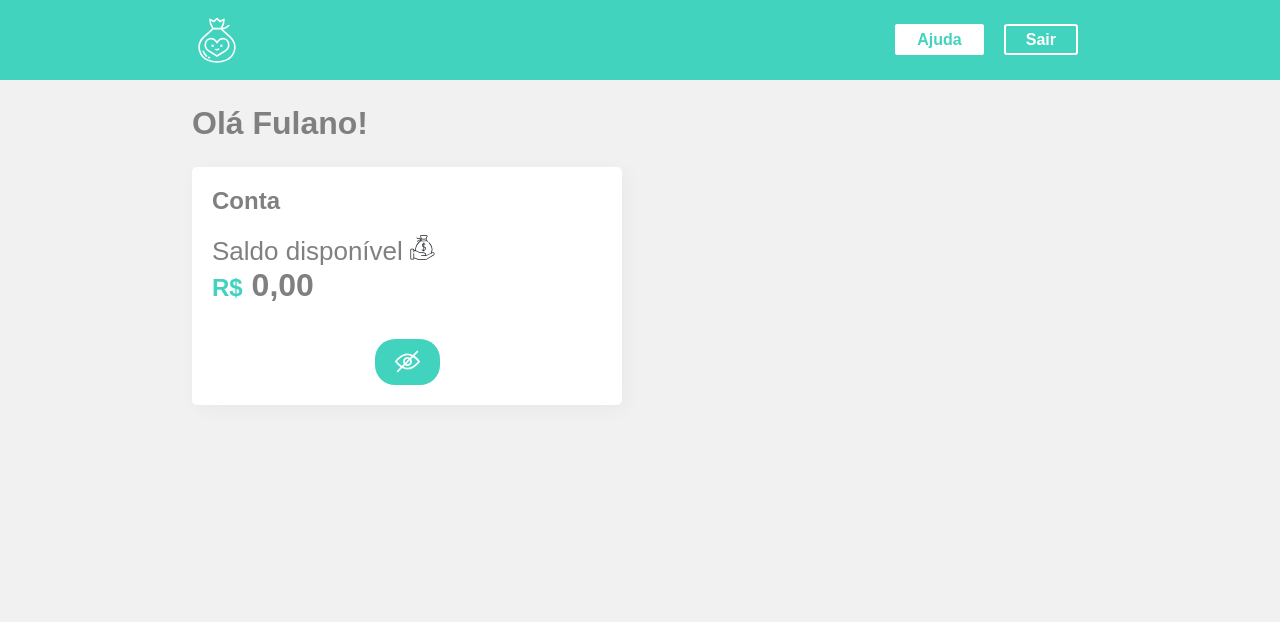
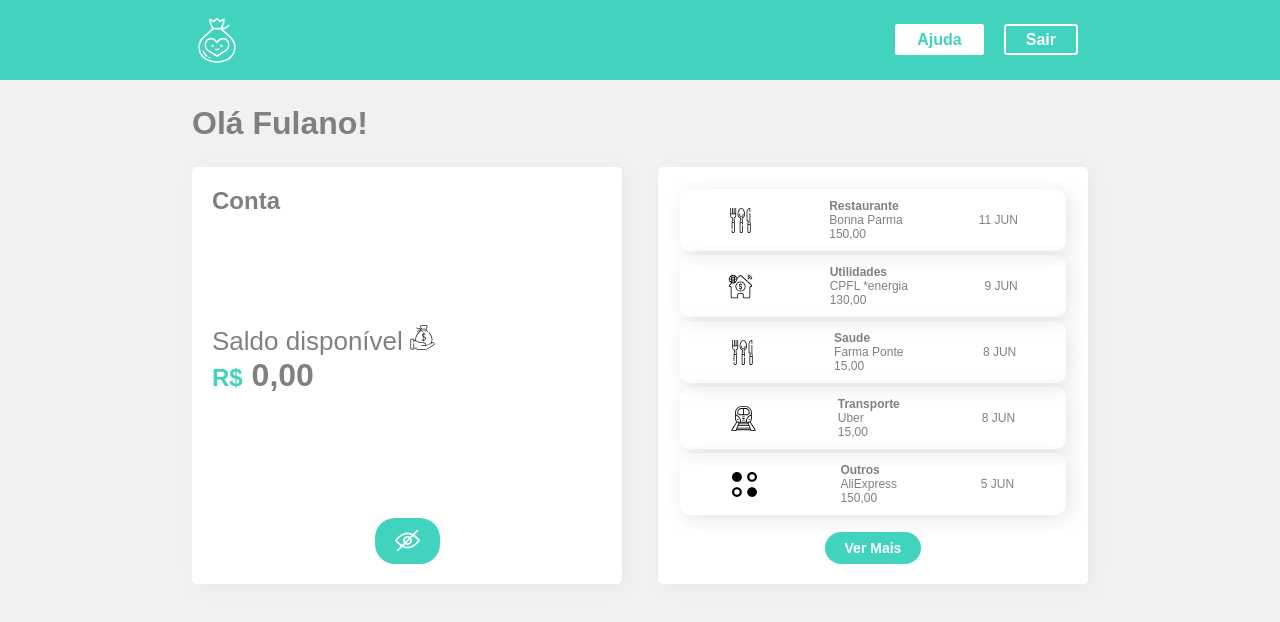
Before and after one commit to Bruno-Pallin/alura-styled-components, a React (Create React App) app: page / in a window 1280 px wide. Shown: the top 622 px of the page. Built offline with nearby package versions, Linux system fonts and the light colour scheme; the HTML template or start-up script is replaced by a standard one.

Commit message:
Extrato e Object Literals

```diff
--- a/src/Components/Container/index.jsx
+++ b/src/Components/Container/index.jsx
@@ -3,6 +3,7 @@
 
 import Titulo from "../Titulo";
 import Conta from "../Conta";
+import Extrato from '../Extrato';
 
 const Container = styled.div`
   background-color: #f1f1f1;
@@ -26,6 +27,7 @@
       <Titulo>Olá Fulano!</Titulo>
       <Conteudo>
         <Conta />
+        <Extrato />
       </Conteudo>
     </Container>
   );
--- /dev/null
+++ b/src/Components/Extrato/index.jsx
@@ -0,0 +1,19 @@
+import React from 'react';
+import { Box, Botao } from '../UI'
+import { extratoLista } from '../../info';
+import Items from '../Items';
+
+const Extrato = () => {
+    return <Box>
+        {
+            extratoLista.updates.map(({id, type, from, value, date}) => {
+                return(
+                    <Items key={id} type={type} from={from} value={value} date={date}/>
+                );
+            })
+        }
+        <Botao>Ver Mais</Botao>
+    </Box>
+}
+
+export default Extrato;
--- /dev/null
+++ b/src/Components/ImageFilter.js
@@ -0,0 +1,20 @@
+import React from 'react';
+
+import alimentacao from '../assets/images/alimentacao.svg';
+import outros from '../assets/images/outros.svg';
+import saude from '../assets/images/alimentacao.svg';
+import transporte from '../assets/images/transporte.svg';
+import utilidades from '../assets/images/utilidades.svg';
+import { Icone } from './UI';
+
+export default (type) => {
+    const Images = {
+        Restaurante: <Icone src={alimentacao} alt='Restaurante' />,
+        Utilidades: <Icone src={utilidades} alt='Utilidades' />,
+        Saude: <Icone src={saude} alt='Saude' />,
+        Transporte: <Icone src={transporte} alt='Transporte' />,
+        default: <Icone src={outros} alt='Outro' />,
+    };
+
+    return Images[type] || Images.default;
+}
--- /dev/null
+++ b/src/Components/Item/index.jsx
@@ -0,0 +1,19 @@
+import React from 'react';
+import styled from 'styled-components';
+
+const Item = styled.div`
+    display:flex;
+    flex-direction: column;
+
+    .text {
+        font-weight: bold;
+    }
+`
+
+export default ({type, from, value}) => {
+    return <Item>
+        <span className='text'>{type}</span>
+        <span>{from}</span>
+        <span>{value}</span>
+    </Item>
+}
--- /dev/null
+++ b/src/Components/Items/index.jsx
@@ -0,0 +1,23 @@
+import React from 'react';
+import styled from 'styled-components';
+import Item from '../Item';
+import ImageFilter from '../ImageFilter';
+
+const Items = styled.div`
+    box-shadow: 4px 4px 20px 0px rgba(0,0,0, 0.1);
+    border-radius: 10px;
+    margin: 2px;
+    display: flex;
+    align-items: center;
+    justify-content: space-around;
+    padding: 10px;
+    font-size: 12px;
+`;
+
+export default (props) => {
+    return <Items>
+        {ImageFilter(props.type)}
+        <Item {...props}></Item>
+        <span>{props.date}</span>
+    </Items>
+}
```
